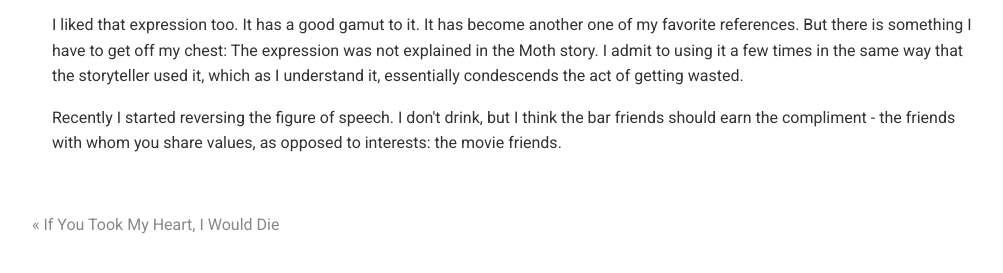
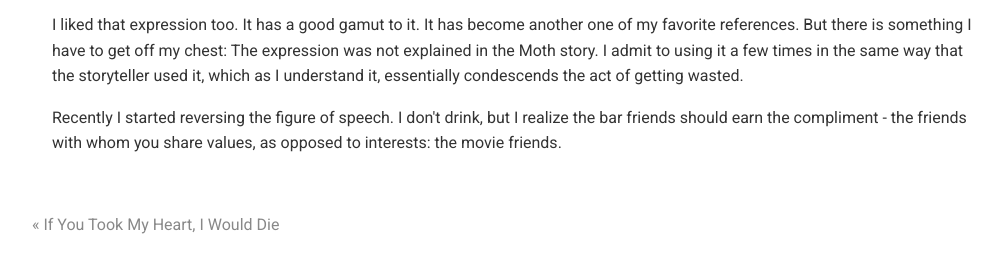
Before and after one commit to overheardonearth/overheardonearth.github.io, a Jekyll site: the page built from _posts/2019-08-11-bar-friends-movie-friends.html, in a window 1280 px wide. Shown: the part 506-779 px from the top of the page, without its empty margins (128-1131 px from the left). Built offline with Jekyll 4.4.1, drawn with Linux system fonts in a browser that asks for light colours; comment, search, counter and statistics services are not loaded.

Commit message:
Update 2019-08-11-bar-friends-movie-friends.html

```diff
--- a/_posts/2019-08-11-bar-friends-movie-friends.html
+++ b/_posts/2019-08-11-bar-friends-movie-friends.html
@@ -15,4 +15,4 @@ I liked that expression too. It has a good gamut to it. It has become another on
 But there is something I have to get off my chest: The expression was not explained in the Moth story. I admit to using it a few times in the same way that the storyteller used it, which as I understand it, essentially condescends the act of getting wasted.
 
 <p>
-Recently I started reversing the figure of speech. I don't drink, but I think the bar friends should earn the compliment - the friends with whom you share values, as opposed to interests: the movie friends.
+Recently I started reversing the figure of speech. I don't drink, but I realize the bar friends should earn the compliment - the friends with whom you share values, as opposed to interests: the movie friends.
```
